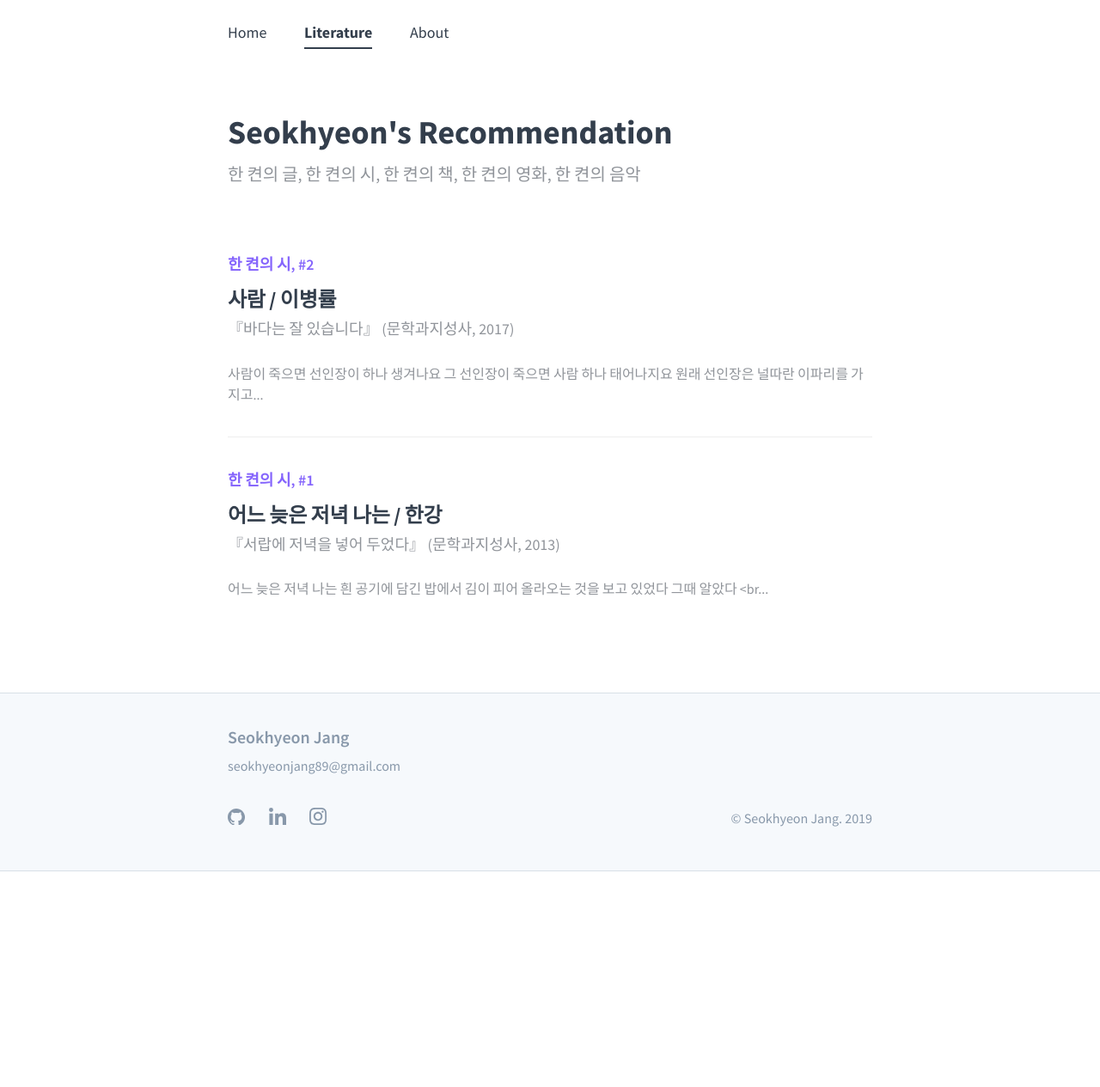
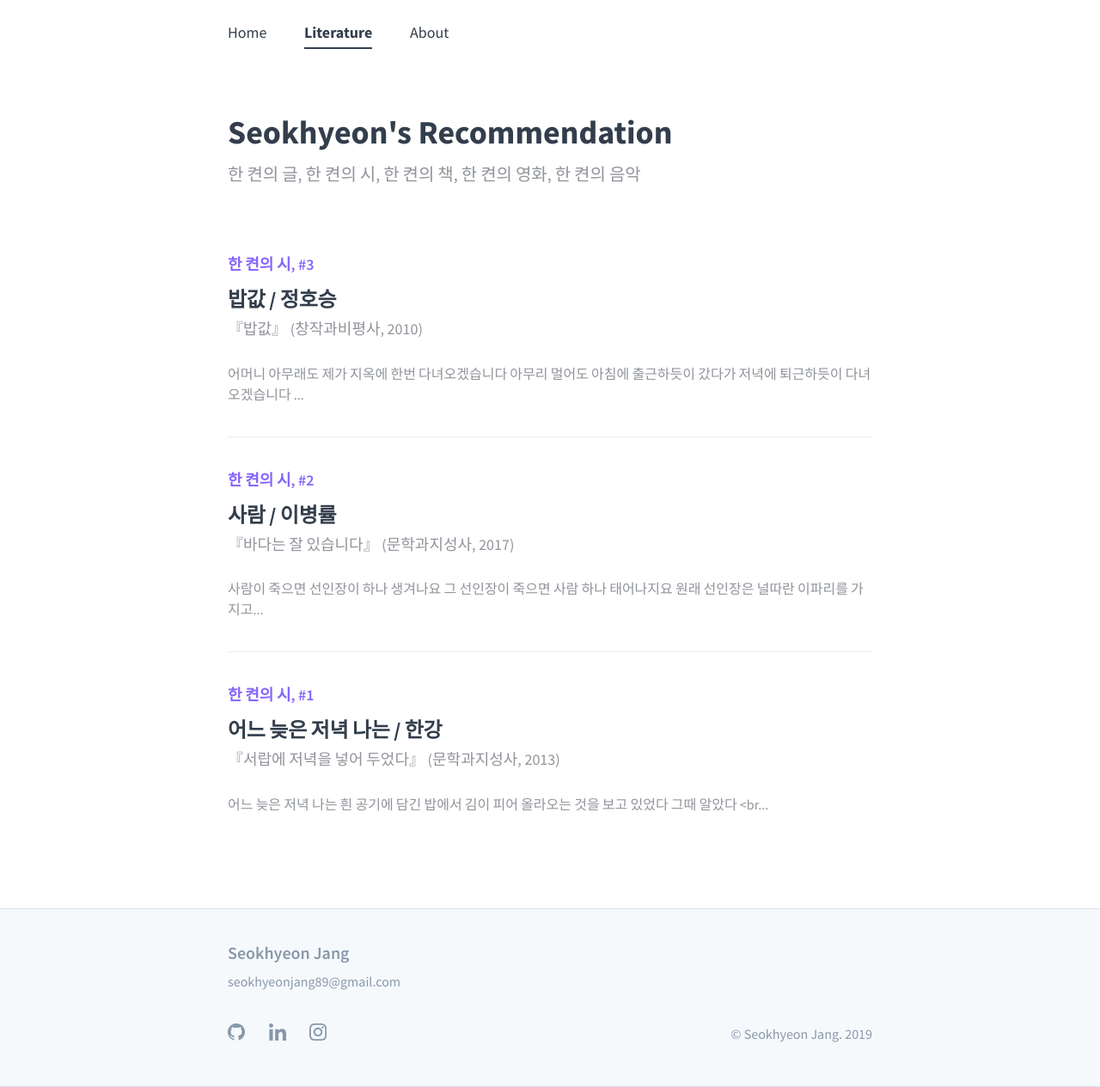
Before and after one commit to boys-be-ambitious/boys-be-ambitious.github.io, a Jekyll site: the page built from literature/index.md, in a window 1280 px wide. Shown: the whole page at 86% size. Built offline with Jekyll 4.4.1, drawn with Linux system fonts in a browser that asks for light colours; before the commit the page ends 1014 px from its top, so only the background shows below that.

Commit message:
add poetry-3

```diff
--- a/_includes/head.html
+++ b/_includes/head.html
@@ -13,6 +13,7 @@
     <meta property="og:url"             content="{{ site.url }}{{ page.url }}" />
 
     <meta property="og:image" content="{% if page.post-header == true or page.project-header == true %}{{ site.url }}{{ page.url }}{{ page.header-img }}{% else %}{{ site.url }}{{ '/img/share-img-1.jpg'}}{% endif %}">
+    <!-- <meta property="og:image" content="{% if page.post-header == true %}{{ page.header-img | prepend: page.url | prepend: 'https://boys-be-ambitious.github.io/' }}{% else %}{{ 'img/share-img-1.jpg | prepend: 'https://boys-be-ambitious.github.io/' }}{% endif %}"> -->
 
     <meta name="twitter:card" content="summary_large_image">
 
--- /dev/null
+++ b/literature/poetry-3/index.md
@@ -0,0 +1,25 @@
+---
+layout: post
+author: "Seokhyeon Jang"
+title:  "밥값 / 정호승"
+subtitle: "『밥값』 (창작과비평사, 2010)"
+type: "한 켠의 시, #3"
+text: true
+literature : true
+post-header: true
+comments: true
+header-img: "https://images.unsplash.com/photo-1572504824749-56f096c3064b?ixlib=rb-1.2.1&auto=format&fit=crop&w=1950&q=80"
+order: 2
+---
+
+어머니 <br>
+아무래도 제가 지옥에 한번 다녀오겠습니다 <br>
+아무리 멀어도 <br>
+아침에 출근하듯이 갔다가 <br>
+저녁에 퇴근하듯이 다녀오겠습니다 <br>
+식사 거르지 마시고 꼭꼭 씹어서 잡수시고 <br>
+외출하실 때는 가스불 꼭 잠그시고 <br>
+너무 염려하지는 마세요 <br>
+지옥도 사람 사는 곳이겠지요 <br>
+지금이라도 밥값을 하러 지옥에 가면 <br>
+비로소 제가 인간이 될 수 있을 겁니다 <br>
```
